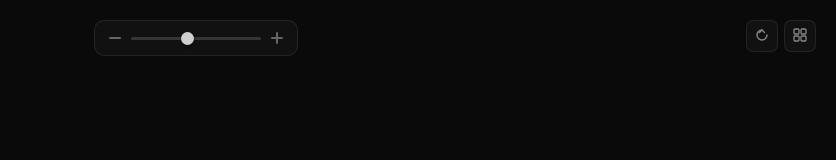
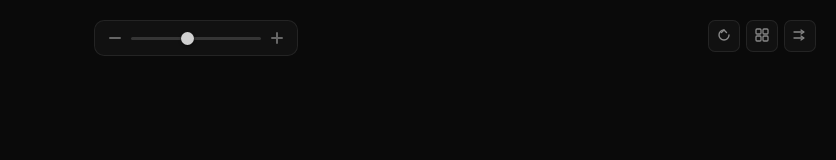
Before and after one commit to FrameDeptCo/x-canvas, a React (Vite) app: page / in a window 1280 px wide. Both pictures are taken after a click on the button "Skip". Shown: the top 160 px of the page, without its empty margins (444-1280 px from the left). Built offline with nearby package versions, Linux system fonts and the light colour scheme.

Commit message:
Add remix button — shuffles bookmark order and repacks grid

```diff
--- a/src/App.jsx
+++ b/src/App.jsx
@@ -107,8 +107,32 @@ function App() {
   // ── Manual reset grid button ──────────────────────────────────────────────
   const handleArrange = () => {
     lastArrangedCountRef.current = 0
-    bumpGridResetKey()  // forces every BookmarkCard to re-read its position
+    bumpGridResetKey()
     arrangeNow(aspectRatios)
+  }
+
+  // ── Remix: shuffle order, repack into grid ────────────────────────────────
+  const handleRemix = async () => {
+    try {
+      const allBms = await getLocalBookmarks()
+      const bms = allBms.filter(b => b.thumbnail || b.videoUrl)
+      // Fisher-Yates shuffle
+      for (let i = bms.length - 1; i > 0; i--) {
+        const j = Math.floor(Math.random() * (i + 1));
+        [bms[i], bms[j]] = [bms[j], bms[i]]
+      }
+      const panelW = panelOpen ? 280 : 0
+      const vw = window.innerWidth - panelW
+      const arranged = computeMasonryPositions(bms, vw, aspectRatios)
+      await saveBookmarks(arranged)
+      const posMap = Object.fromEntries(arranged.map(b => [b.id, b.position]))
+      const merged = allBms.map(b => posMap[b.id] ? { ...b, position: posMap[b.id] } : b)
+      setBookmarks(merged)
+      setBookmarks_(merged)
+      bumpGridResetKey()
+    } catch (err) {
+      console.error('[App] remix error:', err)
+    }
   }
 
   // ── Filters (folder + color + others) ─────────────────────────────────────
@@ -157,6 +181,7 @@ function App() {
         <HUD
           onSync={handleSync}
           onArrange={handleArrange}
+          onRemix={handleRemix}
           panelOpen={panelOpen}
         />
       </div>
--- a/src/components/HUD.jsx
+++ b/src/components/HUD.jsx
@@ -33,7 +33,7 @@ const HudBtn = ({ onClick, title, disabled, spinning, children }) => (
   </button>
 )
 
-export default function HUD({ onSync, onArrange, panelOpen }) {
+export default function HUD({ onSync, onArrange, onRemix, panelOpen }) {
   const [isSyncing, setIsSyncing] = useState(false)
   const [syncStatus, setSyncStatus] = useState('')
 
@@ -140,6 +140,12 @@ export default function HUD({ onSync, onArrange, panelOpen }) {
               <rect x="8" y="8" width="5" height="5" rx="1" stroke="currentColor" strokeWidth="1.3"/>
             </svg>
           </HudBtn>
+          <HudBtn onClick={onRemix} title="Remix — shuffle grid">
+            <svg width="14" height="14" viewBox="0 0 14 14" fill="none">
+              <path d="M1 4h8.5M1 10h8.5" stroke="currentColor" strokeWidth="1.3" strokeLinecap="round"/>
+              <path d="M8 2l3 2-3 2M8 8l3 2-3 2" stroke="currentColor" strokeWidth="1.3" strokeLinecap="round" strokeLinejoin="round"/>
+            </svg>
+          </HudBtn>
         </div>
 
       </div>
```
